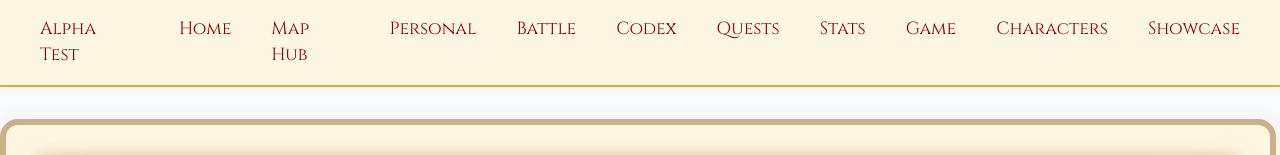
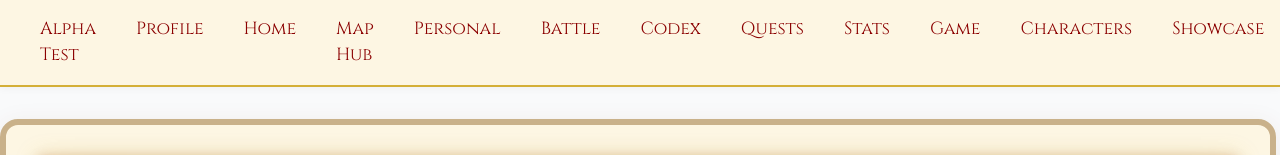
Before and after one commit to hvrryh-web/idk, a React (Vite) app in the folder frontend/: page / in a window 1280 px wide. Shown: the top 155 px of the page. Built offline with nearby package versions, Linux system fonts and the light colour scheme; no server answers.

Commit message:
Add profile link to global navigation and verify all page connections
Co-authored-by: hvrryh-web <246948130+hvrryh-web@users.noreply.github.com>

```diff
--- a/frontend/src/App.tsx
+++ b/frontend/src/App.tsx
@@ -68,6 +68,7 @@ export default function App() {
       <div className="app">
         <nav className="global-nav">
           <a href="/">Alpha Test</a>
+          <a href="/profile">Profile</a>
           <a href="/home">Home</a>
           <a href="/map-hub">Map Hub</a>
           <a href="/personal-hub">Personal</a>
```
